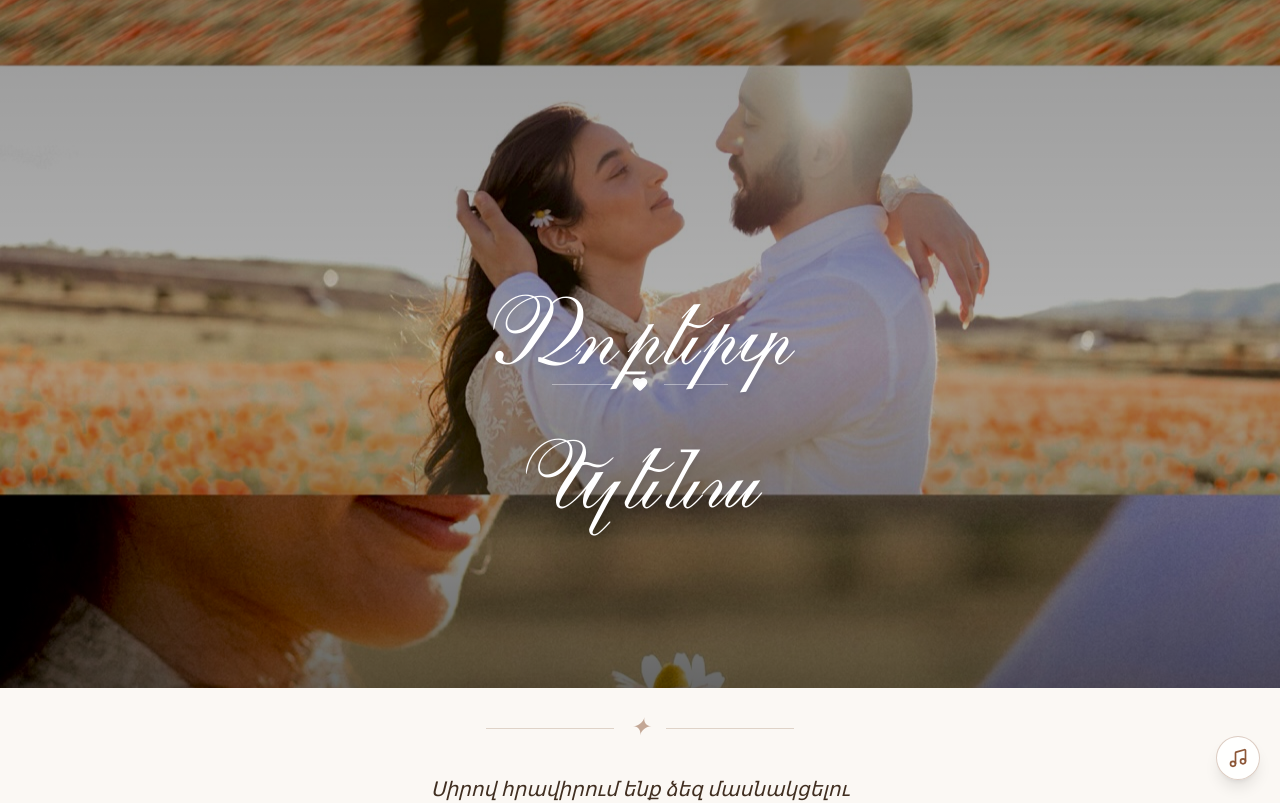
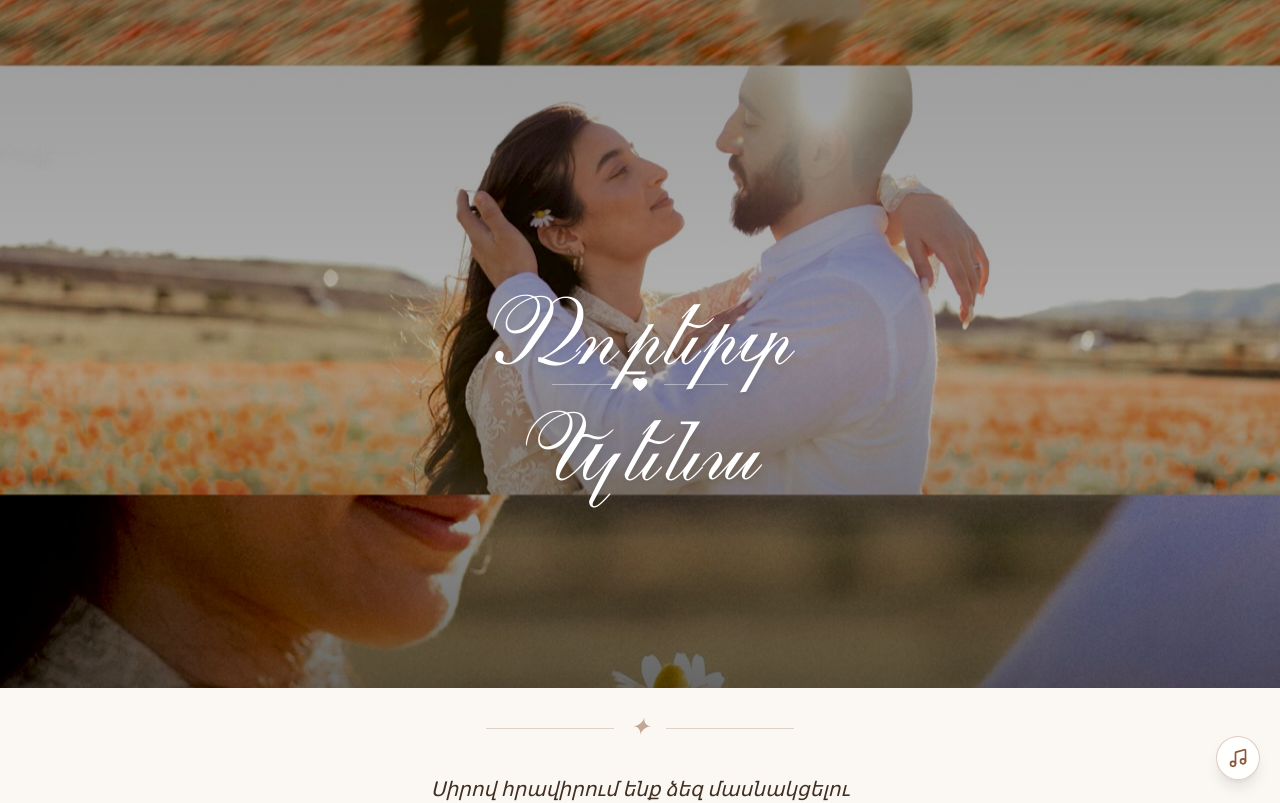
Before and after one commit to robgadukyan/wedding_inv, a React (Vite) app: page / in a window 1280 px wide. Shown: the top 803 px of the page. Built offline with nearby package versions, Linux system fonts and the light colour scheme.

Commit message:
Adjust Elena heading vertical position

```diff
--- a/src/App.tsx
+++ b/src/App.tsx
@@ -166,7 +166,8 @@ export default function App() {
           <div className="h-px w-16 bg-white/40" />
         </div>
 
-        <h1 className="text-6xl font-light leading-none text-white drop-shadow-lg md:text-8xl" style={{ fontFamily: "'Great Vibes', cursive" }}>
+        <h1  className="-translate-y-7 text-6xl font-light leading-none text-white drop-shadow-lg md:text-8xl"
+  style={{ fontFamily: "'Great Vibes', cursive" }}>
           Ելենա
         </h1>
       </div>
```
